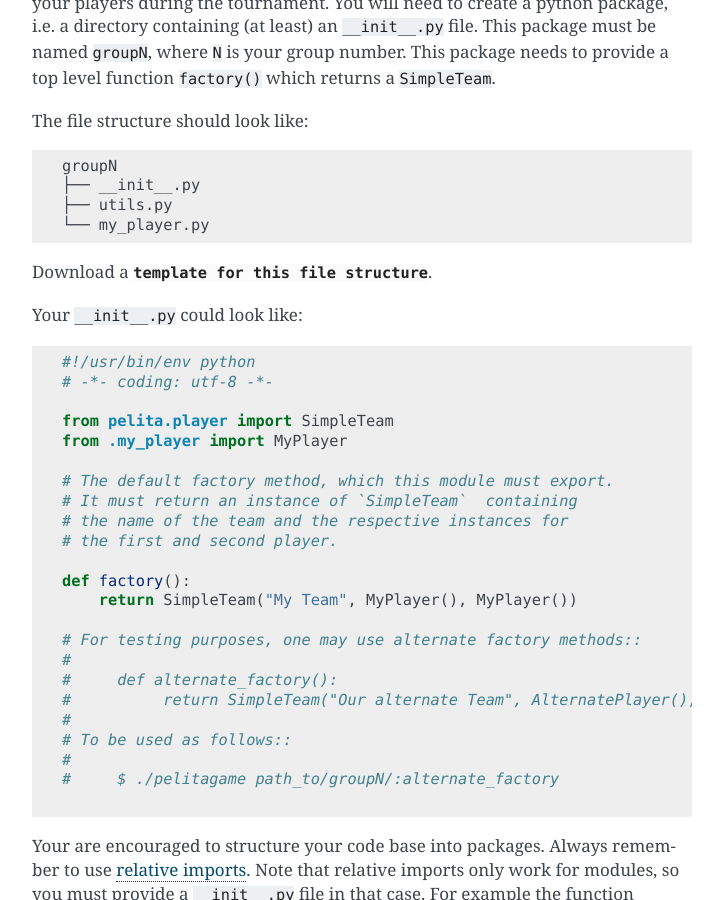
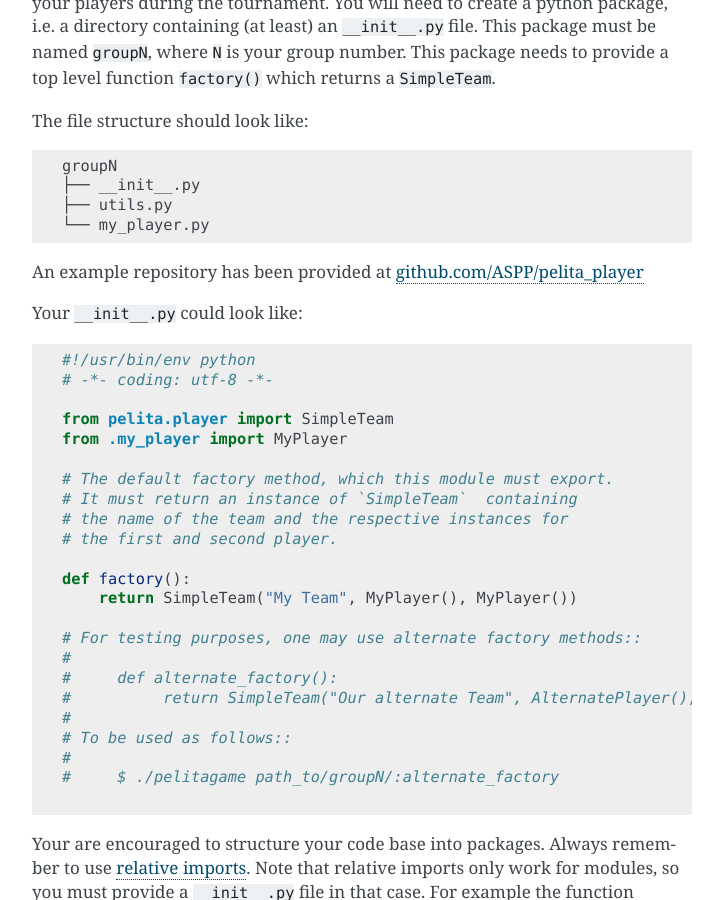
Before and after one commit to ASPP/pelita, a Sphinx documentation site: the page built from doc/source/running_player.rst, in a window 1280 px wide and 900 px high, scrolled down 2118 px. Shown: the whole window, without its empty margins (388-1111 px from the left). Built offline with Sphinx 7.4.7, drawn with Linux system fonts in a browser that asks for light colours; the version number could not be read and is left out.

Commit message:
DOC/BLD: Remove zipped repo.

```diff
--- a/doc/source/running_player.rst
+++ b/doc/source/running_player.rst
@@ -90,7 +90,7 @@ The file structure should look like::
     ├── utils.py
     └── my_player.py
 
-Download a :download:`template for this file structure <groupN-template.zip>`.
+An example repository has been provided at `github.com/ASPP/pelita_player <https://github.com/ASPP/pelita_player>`_
 
 Your ``__init__.py`` could look like:
 
```
Also changed, not shown: 1 other file.
